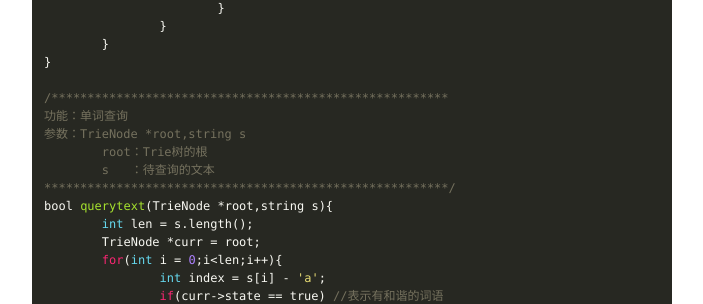
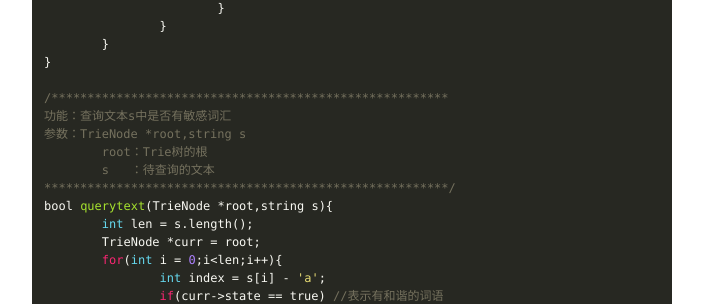
Before and after one commit to buptmiao/buptmiao.github.io, a Jekyll site: the page built from _posts/2015-01-11-Trie树(字典树)和Trie图.md, in a window 1280 px wide and 900 px high, scrolled down 3258 px. Shown: the part 169-473 px from the top of the window, without its empty margins (288-991 px from the left). Built offline with Jekyll 4.4.1, drawn with Linux system fonts in a browser that asks for light colours; nearby versions of some CDN libraries; comment, search, counter and statistics services are not loaded.

Commit message:
add new post

```diff
--- a/_posts/2015-01-11-Trie树(字典树)和Trie图.md
+++ b/_posts/2015-01-11-Trie树(字典树)和Trie图.md
@@ -182,7 +182,7 @@ void TrieGraph(TrieNode *root){
 }
 
 /*******************************************************
-功能：单词查询
+功能：查询文本s中是否有敏感词汇
 参数：TrieNode *root,string s
 	root：Trie树的根
 	s   ：待查询的文本
```
